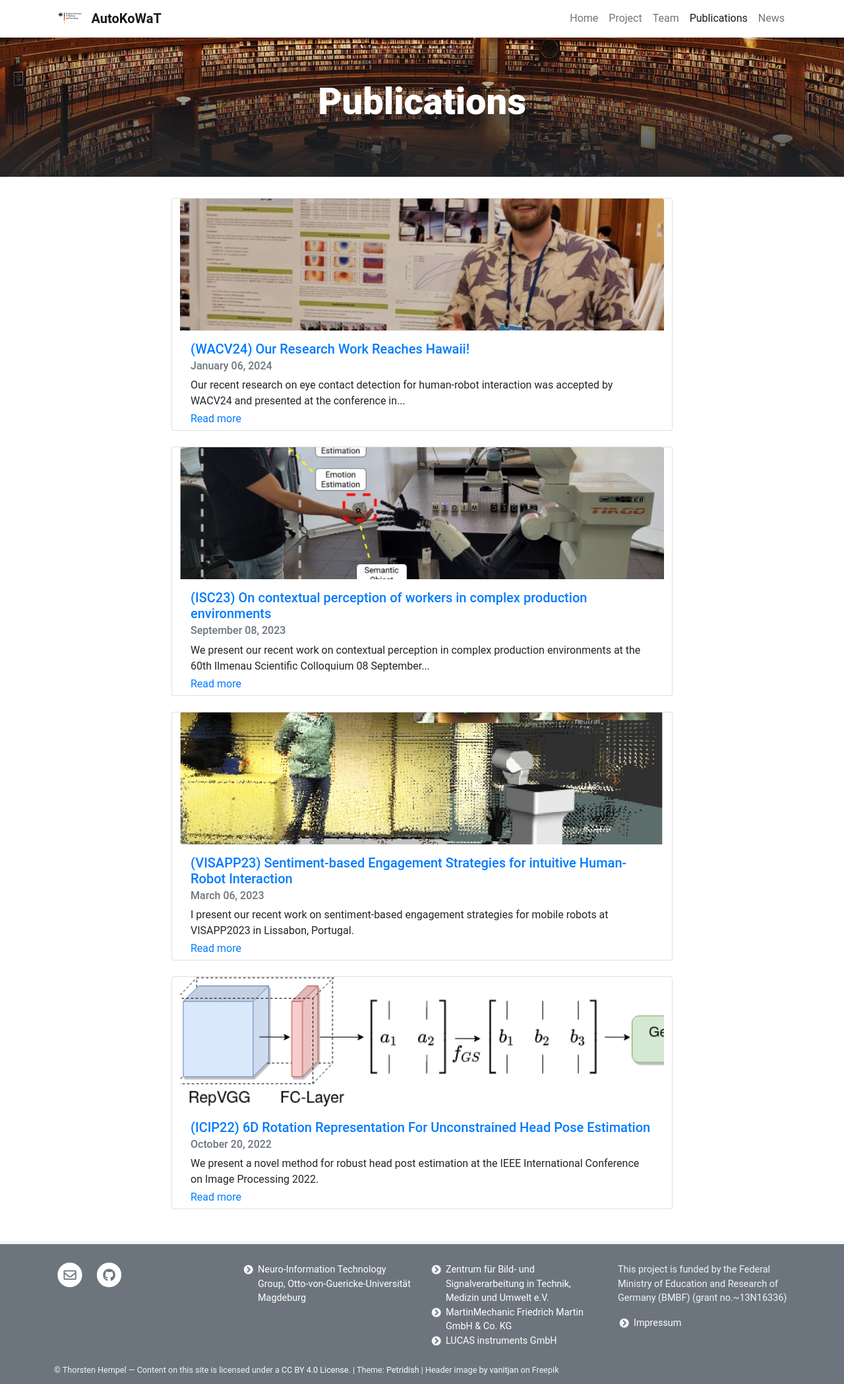
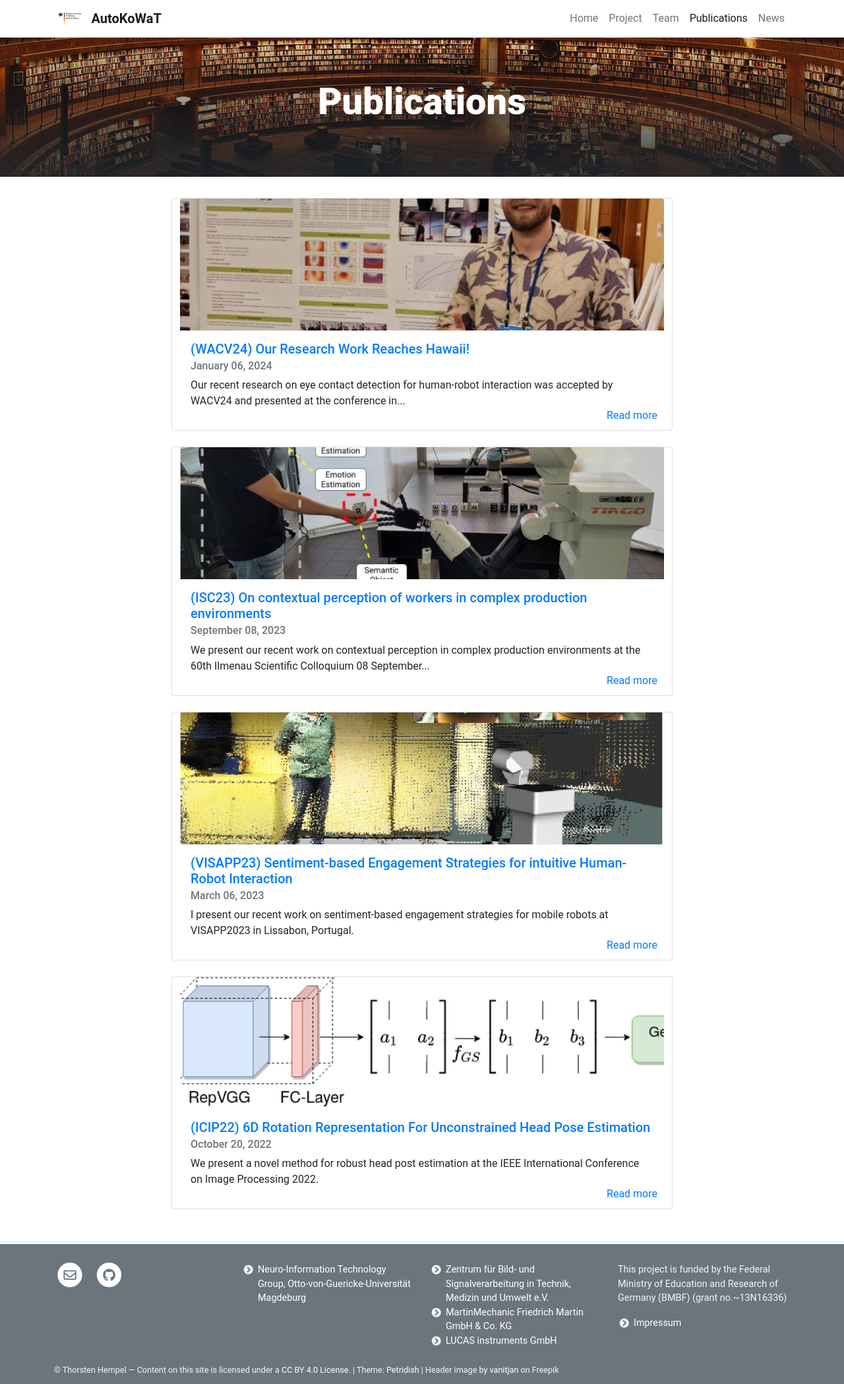
Before and after one commit to autokowat/autokowat.github.io, a Jekyll site: the page built from pages/publications.md, in a window 1280 px wide. Shown: the whole page at 66% size. Built offline with Jekyll 4.4.1, drawn with Linux system fonts in a browser that asks for light colours.

Commit message:
Add link

```diff
--- a/_includes/card.html
+++ b/_includes/card.html
@@ -22,7 +22,7 @@
       {% endif %}
     </div>
     <div class="read-more">
-      <div style="text-align:right;position: absolute;bottom: 5px; right: px; ">
+      <div style="text-align:right;position: absolute;bottom: 0; right: 0; margin: 10px; ">
         <a class="stretched-link" href="{{ post.url | relative_url }}" >
           Read more
         </a>
```
